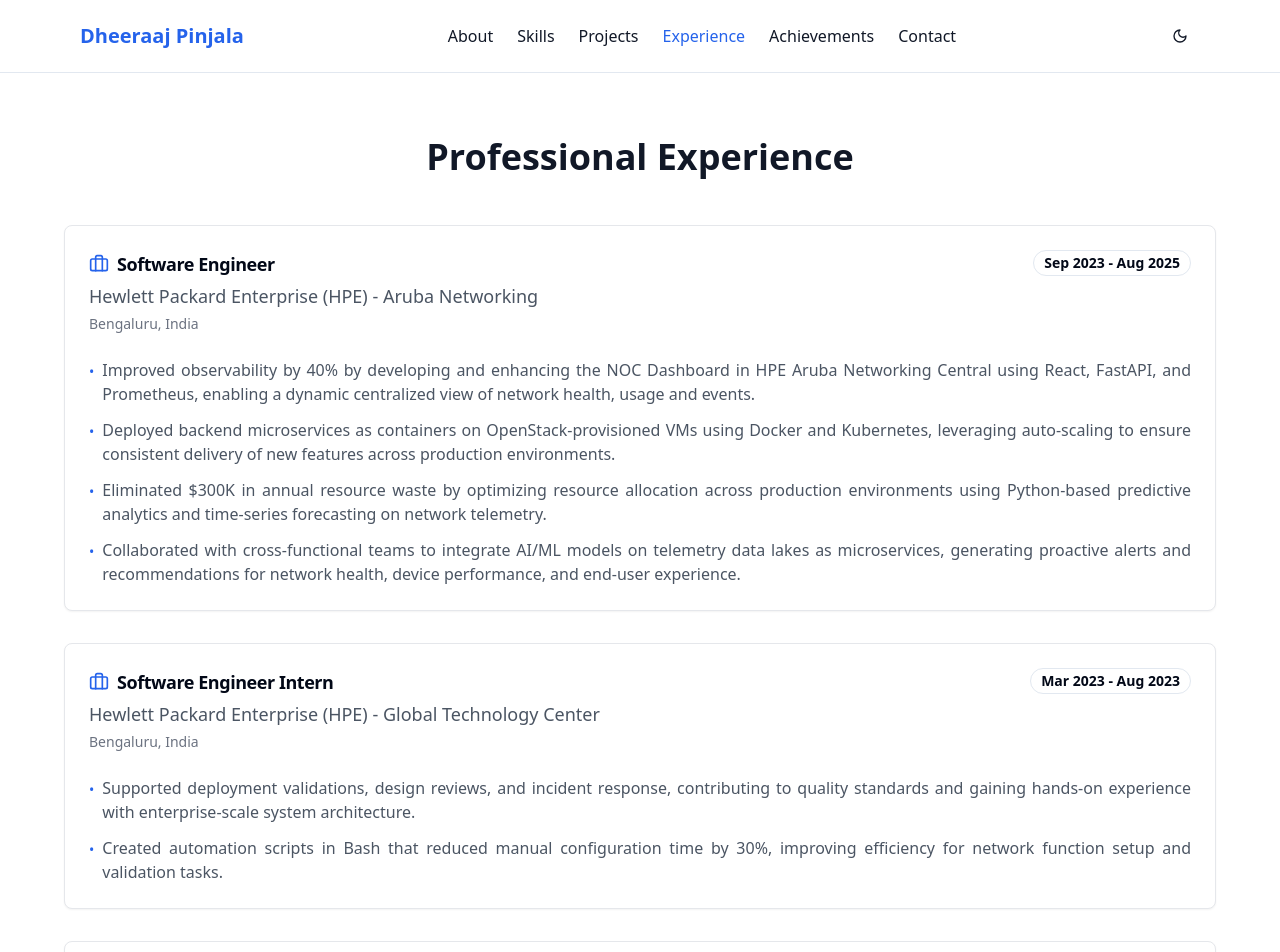
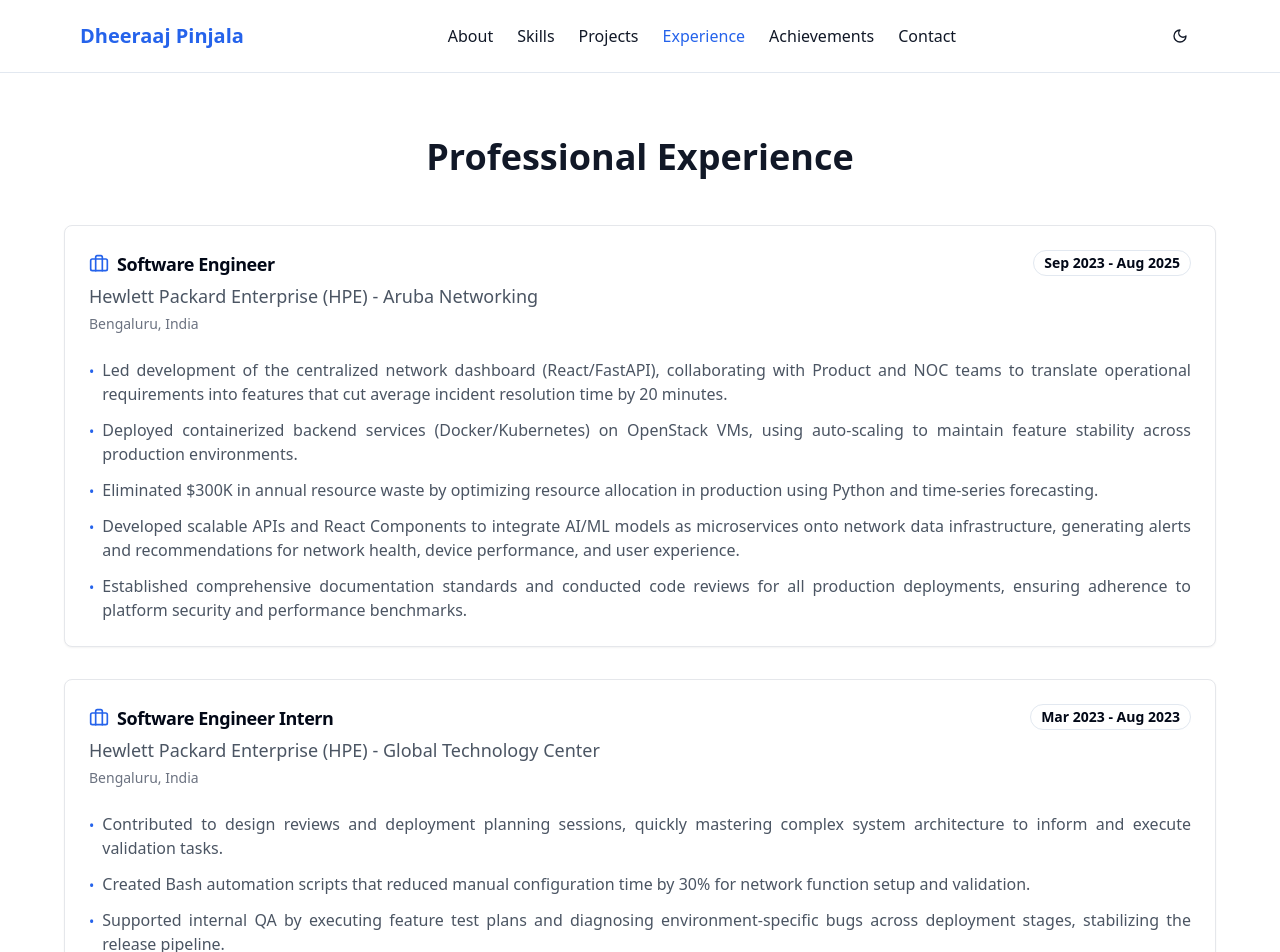
Before and after one commit to Dheeraaj-8/Dheeraaj-Pinjala-Portfolio, a Next.js app: page /experience in a window 1280 px wide. Shown: the top 952 px of the page. Built offline with nearby package versions, Linux system fonts and the light colour scheme.

Commit message:
experience page changes

```diff
--- a/app/experience/page.tsx
+++ b/app/experience/page.tsx
@@ -18,10 +18,11 @@ export default function Experience() {
       location: "Bengaluru, India",
       duration: "Sep 2023 - Aug 2025",
       achievements: [
-        "Improved observability by 40% by developing and enhancing the NOC Dashboard in HPE Aruba Networking Central using React, FastAPI, and Prometheus, enabling a dynamic centralized view of network health, usage and events.",
-        "Deployed backend microservices as containers on OpenStack-provisioned VMs using Docker and Kubernetes, leveraging auto-scaling to ensure consistent delivery of new features across production environments.",
-        "Eliminated $300K in annual resource waste by optimizing resource allocation across production environments using Python-based predictive analytics and time-series forecasting on network telemetry.",
-        "Collaborated with cross-functional teams to integrate AI/ML models on telemetry data lakes as microservices, generating proactive alerts and recommendations for network health, device performance, and end-user experience."
+        "Led development of the centralized network dashboard (React/FastAPI), collaborating with Product and NOC teams to translate operational requirements into features that cut average incident resolution time by 20 minutes.",
+        "Deployed containerized backend services (Docker/Kubernetes) on OpenStack VMs, using auto-scaling to maintain feature stability across production environments.",
+        "Eliminated $300K in annual resource waste by optimizing resource allocation in production using Python and time-series forecasting.",
+        "Developed scalable APIs and React Components to integrate AI/ML models as microservices onto network data infrastructure, generating alerts and recommendations for network health, device performance, and user experience.",
+        "Established comprehensive documentation standards and conducted code reviews for all production deployments, ensuring adherence to platform security and performance benchmarks."
       ],
     },
     {
@@ -30,8 +31,9 @@ export default function Experience() {
       location: "Bengaluru, India",
       duration: "Mar 2023 - Aug 2023",
       achievements: [
-        "Supported deployment validations, design reviews, and incident response, contributing to quality standards and gaining hands-on experience with enterprise-scale system architecture.",
-        "Created automation scripts in Bash that reduced manual configuration time by 30%, improving efficiency for network function setup and validation tasks."
+        "Contributed to design reviews and deployment planning sessions, quickly mastering complex system architecture to inform and execute validation tasks.",
+        "Created Bash automation scripts that reduced manual configuration time by 30% for network function setup and validation.",
+        "Supported internal QA by executing feature test plans and diagnosing environment-specific bugs across deployment stages, stabilizing the release pipeline."
       ],
     },
     {
```
